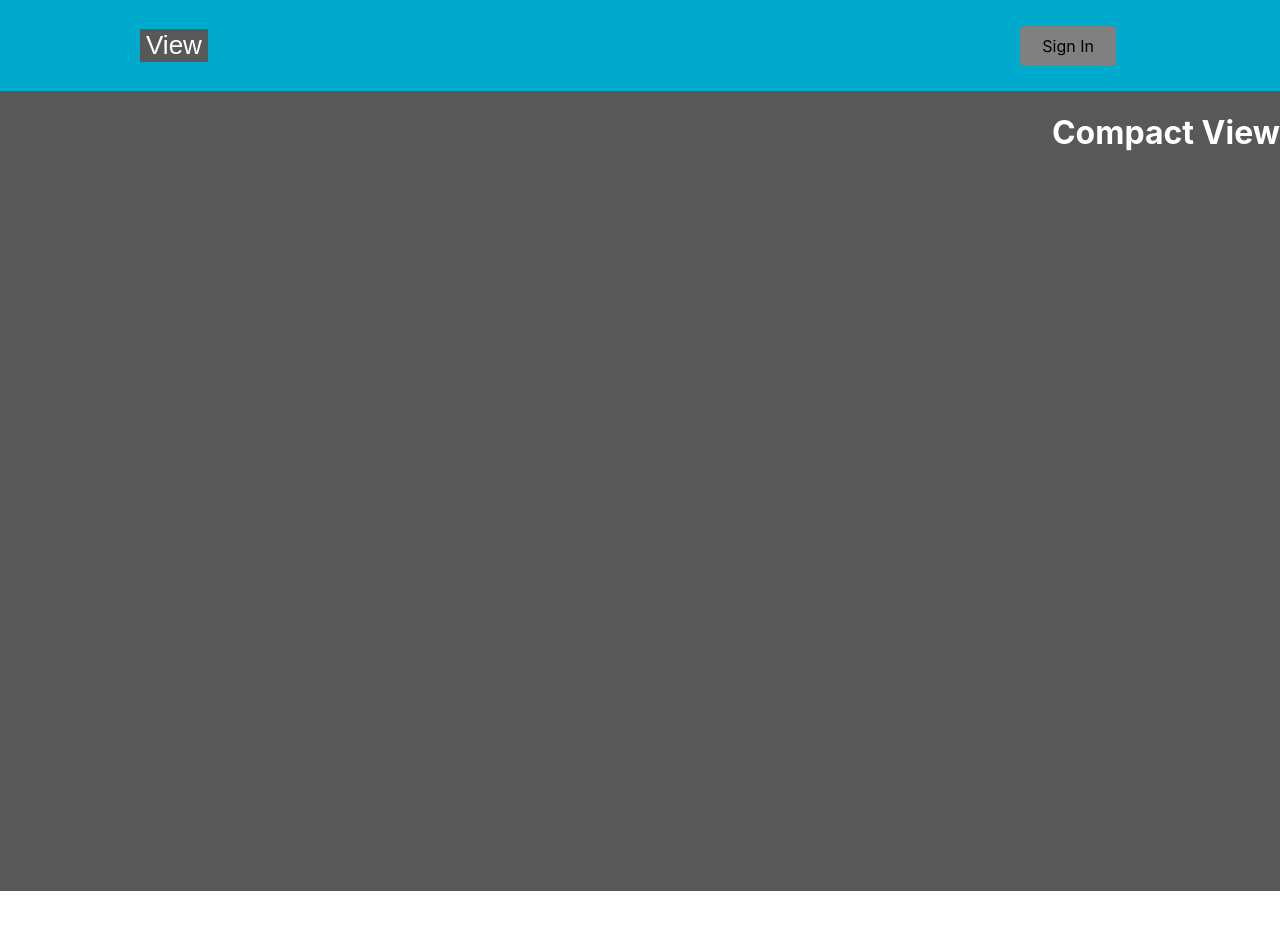
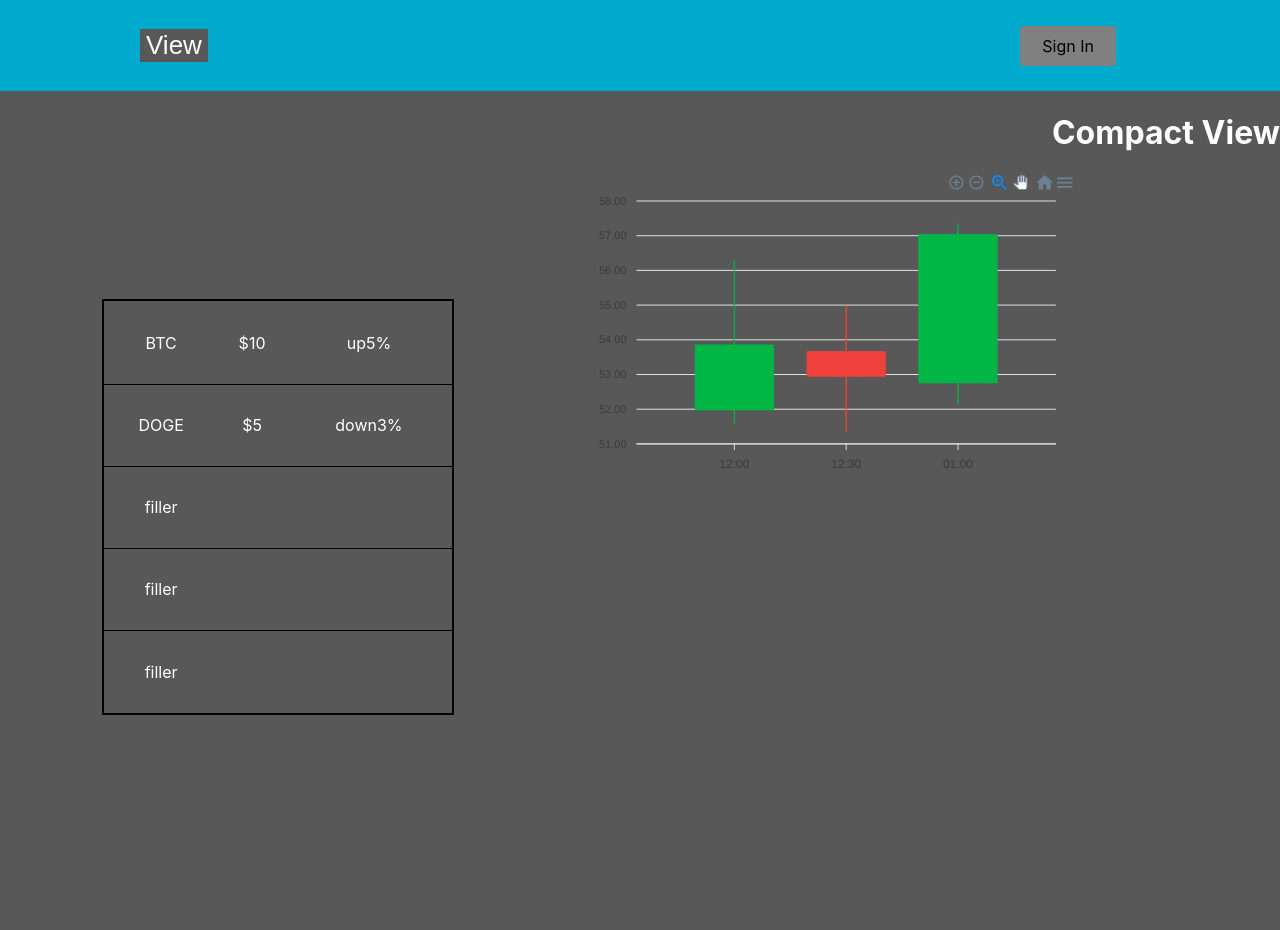
Before and after one commit to RyanOrth/CompactCrypto, a React (Create React App) app: page / in a window 1280 px wide. Shown: the top 930 px of the page. Before the commit the page ends 891 px from the top, so only its background shows below. Built offline with nearby package versions, Linux system fonts and the light colour scheme.

Commit message:
Added basic items to Compact view
Added table with currency values to compact view along with adding the graph. Also added to gitignore

```diff
--- a/src/pages/index.js
+++ b/src/pages/index.js
@@ -1,17 +1,69 @@
 import React from 'react';
+import { CandlestickChart } from '../features/graph/CandlestickChart';
 
 const CompactView = () => {
   return (
-    <div
-      style={{
+
+    <div>
+      <div style={{
         display: 'flex',
         justifyContent: 'Right',
         alignItems: 'Right',
-        height: '100vh'
+        height: '10vh'
       }}
       >
         <h1>Compact View</h1>
       </div>
+      <div style={{
+        height: '100vh',
+        display: 'flex',
+      }}>
+        <table style={{
+          border: '2px solid black',
+          marginLeft: '8%',
+          marginRight: '10%',
+          marginTop: '10%',
+          marginBottom: '20%',
+          flex: '1',
+          borderCollapse: 'collapse',
+        }}>
+          <tr style={{
+            border: '1px solid black',
+          }}>{/* This is the element for react*/}
+            <td>BTC</td>
+            <td>$10</td>
+            <td>up5%</td>
+          </tr>{/*end element*/}
+          <tr style={{
+            border: '1px solid black',
+          }}>
+            <td>DOGE</td>
+            <td>$5</td>
+            <td>down3%</td>
+          </tr>
+          <tr style={{
+            border: '1px solid black',
+          }}>
+            <td>filler</td>
+          </tr>
+          <tr style={{
+            border: '1px solid black',
+          }}>
+            <td>filler</td>
+          </tr>
+          <tr style={{
+            border: '1px solid black',
+          }}>
+            <td>filler</td>
+          </tr>
+        </table>
+        <div style={{
+          flex: '2',
+        }}>
+          <CandlestickChart />
+        </div>
+      </div>
+    </div>
   );
 };
 
```
Also changed, not shown: 2 other files (tests, documents, lock files or other folders).
